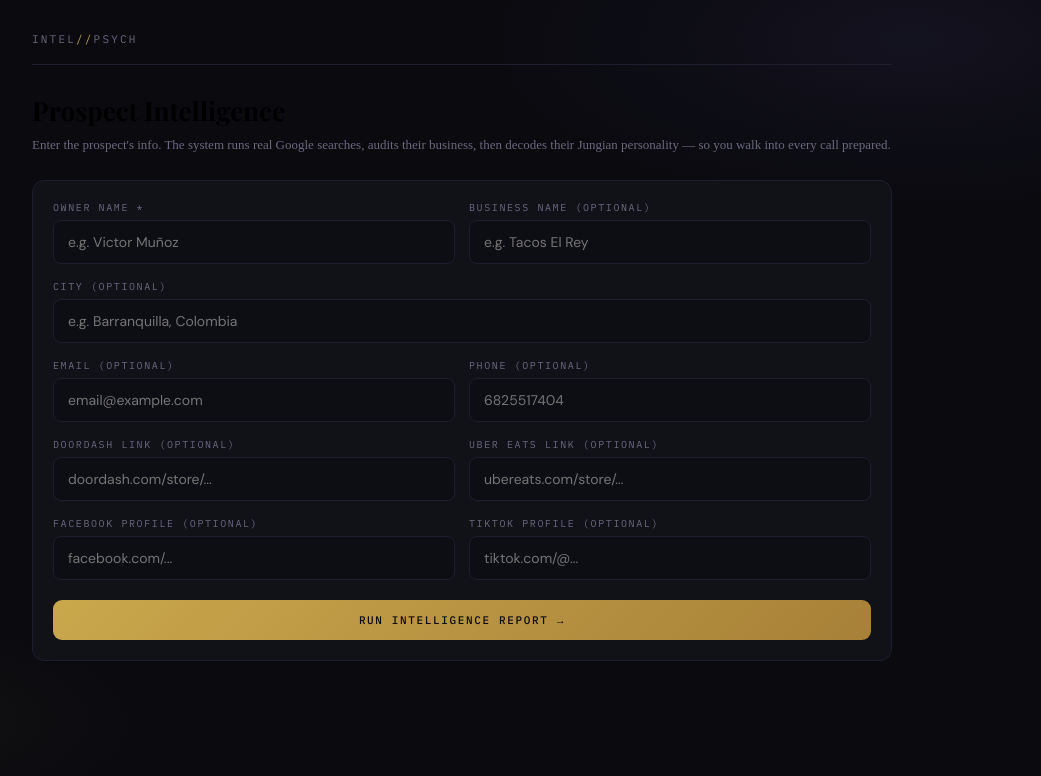
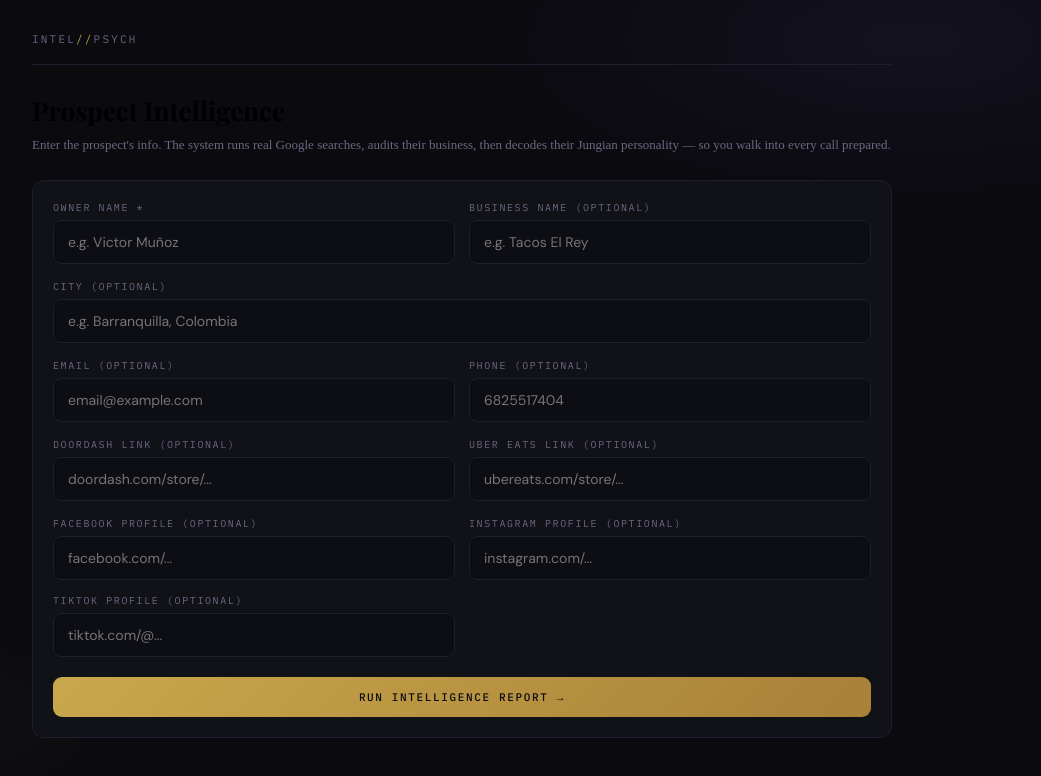
Before and after one commit to LykanLabs/prospect-intel, a React (Vite) app: page / in a window 1280 px wide. Shown: the top 776 px of the page, without its empty margins (178-1219 px from the left). Built offline with nearby package versions, Linux system fonts and the light colour scheme; a web font is replaced by a local one.

Commit message:
add instagram field

```diff
--- a/src/App.jsx
+++ b/src/App.jsx
@@ -95,6 +95,7 @@ Phone: ${form.phone||"not provided"}
 DoorDash URL: ${form.doordash||"not provided"}
 Uber Eats URL: ${form.ubereats||"not provided"}
 Facebook Profile: ${form.facebook||"not provided"}
+Instagram URL: ${form.instagram_url||"not provided"}
 TikTok Profile: ${form.tiktok||"not provided"}
 Phone: ${form.phone||"not provided"}
 
@@ -747,7 +748,7 @@ Answer questions conversationally, like a coach talking to a salesperson right b
 
 // ─── Main ─────────────────────────────────────────────────────────────────────
 export default function App() {
-  const [form, setForm] = useState({name:"",business:"",city:"",email:"",phone:"",doordash:"",ubereats:"",facebook:"",tiktok:""});
+  const [form, setForm] = useState({name:"",business:"",city:"",email:"",phone:"",doordash:"",ubereats:"",facebook:"",instagram_url:"",tiktok:""});
   const [phase, setPhase] = useState("idle");
   const [stepsComplete, setStepsComplete] = useState(0);
   const [stepLabel, setStepLabel] = useState("");
@@ -777,7 +778,7 @@ export default function App() {
 
       setStepLabel("OSINT Agent structuring footprint…");
       const o = await callClaude([{role:"user", content:buildOsintPrompt(
-        {name,business,city,email:clean(form.email),phone:clean(form.phone),doordash:form.doordash,ubereats:form.ubereats,facebook:form.facebook,tiktok:form.tiktok},
+        {name,business,city,email:clean(form.email),phone:clean(form.phone),doordash:form.doordash,ubereats:form.ubereats,facebook:form.facebook,instagram_url:form.instagram_url,tiktok:form.tiktok},
         {gmb,facebook,instagram,yelp,reviews,owner}
       )}]);
       setOsint(o); setStepsComplete(3);
@@ -878,6 +879,11 @@ export default function App() {
                       onFocus={e=>e.target.style.borderColor="#c9a84c"} onBlur={e=>e.target.style.borderColor="#1e1e2e"}/>
                   </div>
                   <div>
+                    <Label>Instagram Profile (optional)</Label>
+                    <input style={inp} placeholder="instagram.com/..." value={form.instagram_url} onChange={set("instagram_url")}
+                      onFocus={e=>e.target.style.borderColor="#c9a84c"} onBlur={e=>e.target.style.borderColor="#1e1e2e"}/>
+                  </div>
+                  <div>
                     <Label>TikTok Profile (optional)</Label>
                     <input style={inp} placeholder="tiktok.com/@..." value={form.tiktok} onChange={set("tiktok")}
                       onFocus={e=>e.target.style.borderColor="#c9a84c"} onBlur={e=>e.target.style.borderColor="#1e1e2e"}/>
```
